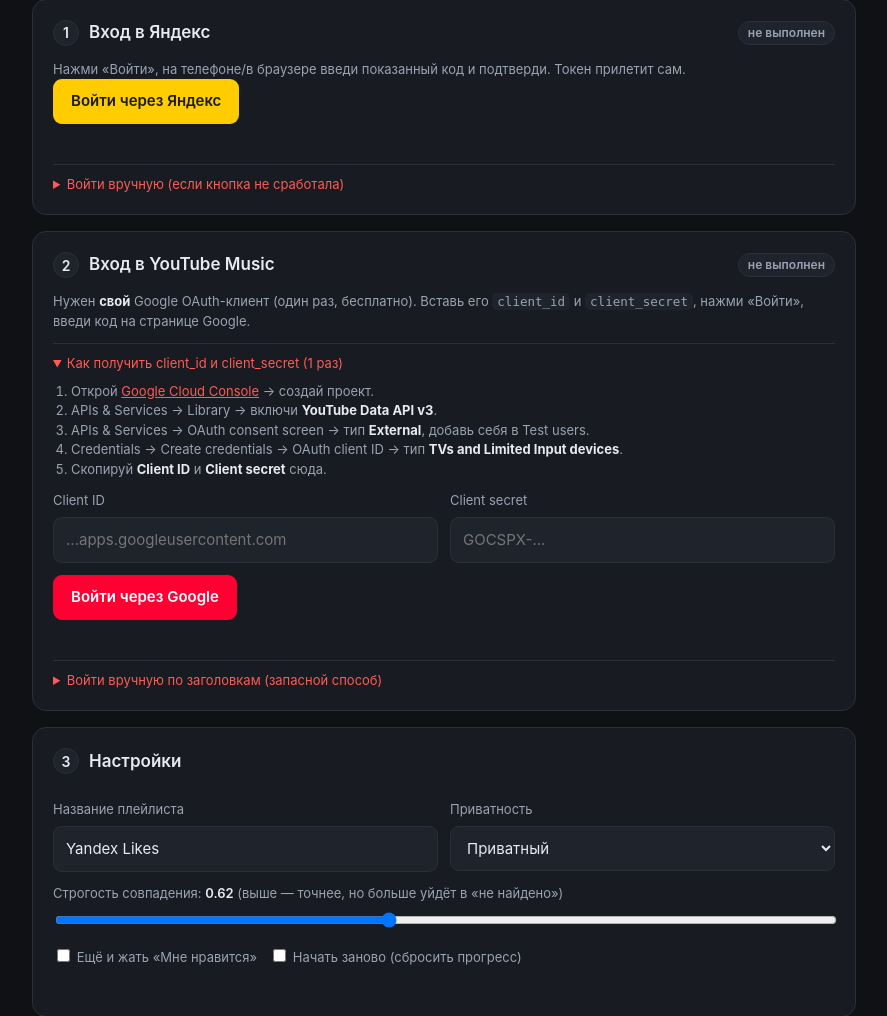
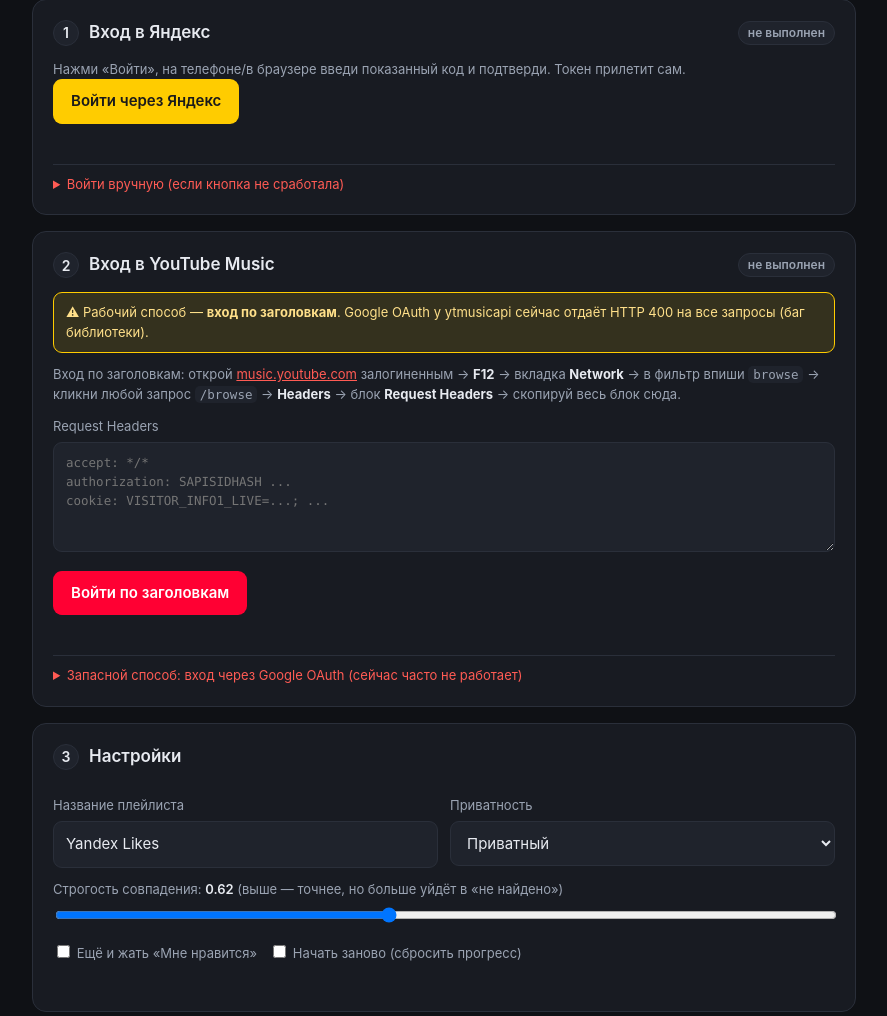
Before and after one commit to jezannn16/migrator_muz, a Flask app: page / in a window 1280 px wide. Shown: the part 116-1132 px from the top of the page, without its empty margins (196-1083 px from the left). Run offline with Flask 3, Linux system fonts and the light colour scheme; data that the repository does not hold is empty.

Commit message:
fix: make YouTube header auth primary; OAuth path returns HTTP 400
- ytmusicapi OAuth (TV/Limited Input client) returns HTTP 400 'invalid argument'
  on every youtubei request incl. search (upstream issue sigma67/ytmusicapi#676)
- _make_yt_client now prefers browser.json (header auth) over OAuth
- UI: header login is the primary YouTube method; OAuth demoted to collapsed
  fallback with a warning banner

Co-Authored-By: Claude Opus 4.8 <noreply@anthropic.com>

```diff
--- a/core.py
+++ b/core.py
@@ -263,13 +263,18 @@ def setup_yt_headers(headers_raw):
 
 
 def _make_yt_client():
-    """Строим YTMusic из доступной авторизации (OAuth приоритетнее заголовков)."""
+    """Строим YTMusic из доступной авторизации.
+
+    Заголовки (browser.json) приоритетнее OAuth: OAuth-клиент 'TV/Limited Input'
+    у ytmusicapi сейчас отдаёт HTTP 400 на все запросы (upstream issue #676),
+    поэтому браузерная авторизация — основной рабочий путь.
+    """
     from ytmusicapi import YTMusic
+    if os.path.exists(BROWSER_FILE):
+        return YTMusic(BROWSER_FILE)
     cid, csec = load_yt_client()
     if os.path.exists(YT_OAUTH_FILE) and cid and csec:
         return YTMusic(YT_OAUTH_FILE, oauth_credentials=_oauth_credentials(cid, csec))
-    if os.path.exists(BROWSER_FILE):
-        return YTMusic(BROWSER_FILE)
     raise RuntimeError("Нет авторизации YouTube Music.")
 
 
--- a/templates/index.html
+++ b/templates/index.html
@@ -110,34 +110,34 @@
   <div class="card">
     <div class="step"><span class="num" id="n2">2</span> Вход в YouTube Music
       <span class="badge" id="badge2">не выполнен</span></div>
-    <p class="hint">Нужен <b>свой</b> Google OAuth-клиент (один раз, бесплатно). Вставь его <code>client_id</code> и <code>client_secret</code>, нажми «Войти», введи код на странице Google.</p>
-    <details open>
-      <summary>Как получить client_id и client_secret (1 раз)</summary>
+    <div style="background:rgba(255,204,0,.12);border:1px solid var(--warn);border-radius:9px;padding:10px 12px;margin-bottom:12px;font-size:13px;color:#ffe08a">
+      ⚠ Рабочий способ — <b>вход по заголовкам</b>. Google OAuth у ytmusicapi сейчас отдаёт HTTP 400 на все запросы (баг библиотеки).
+    </div>
+    <p class="hint">Вход по заголовкам: открой <a href="https://music.youtube.com" target="_blank">music.youtube.com</a> залогиненным → <b>F12</b> → вкладка <b>Network</b> → в фильтр впиши <code>browse</code> → кликни любой запрос <code>/browse</code> → <b>Headers</b> → блок <b>Request Headers</b> → скопируй весь блок сюда.</p>
+    <label>Request Headers</label>
+    <textarea id="ytHeaders" placeholder="accept: */*&#10;authorization: SAPISIDHASH ...&#10;cookie: VISITOR_INFO1_LIVE=...; ..."></textarea>
+    <div style="margin-top:12px"><button class="yt" id="btnYtManual">Войти по заголовкам</button></div>
+    <div class="msg" id="msgYt"></div>
+    <details>
+      <summary>Запасной способ: вход через Google OAuth (сейчас часто не работает)</summary>
       <ol class="hint" style="margin-top:8px;padding-left:18px">
         <li>Открой <a href="https://console.cloud.google.com/" target="_blank">Google Cloud Console</a> → создай проект.</li>
         <li>APIs &amp; Services → Library → включи <b>YouTube Data API v3</b>.</li>
-        <li>APIs &amp; Services → OAuth consent screen → тип <b>External</b>, добавь себя в Test users.</li>
+        <li>OAuth consent screen / Audience → тип <b>External</b>, добавь себя в <b>Test users</b>.</li>
         <li>Credentials → Create credentials → OAuth client ID → тип <b>TVs and Limited Input devices</b>.</li>
         <li>Скопируй <b>Client ID</b> и <b>Client secret</b> сюда.</li>
       </ol>
-    </details>
       <div class="row">
         <div><label>Client ID</label><input type="text" id="ytCid" placeholder="...apps.googleusercontent.com"></div>
         <div><label>Client secret</label><input type="password" id="ytCsec" placeholder="GOCSPX-..." autocomplete="off"></div>
       </div>
-    <div style="margin-top:12px"><button class="yt" id="btnYt">Войти через Google</button></div>
+      <div style="margin-top:12px"><button class="ghost" id="btnYt">Войти через Google</button></div>
       <div class="codebox hidden" id="ytCode">
         <div class="lbl">Открой страницу и введи код:</div>
         <div class="code" id="ytUserCode">—</div>
         <a class="btnlink" id="ytUrl" href="#" target="_blank">Открыть google.com/device ↗</a>
         <div class="hint" style="margin-top:10px"><span class="spin"></span>Жду подтверждения…</div>
       </div>
-    <div class="msg" id="msgYt"></div>
-    <details>
-      <summary>Войти вручную по заголовкам (запасной способ)</summary>
-      <p class="hint"><a href="https://music.youtube.com" target="_blank">music.youtube.com</a> → F12 → Network → фильтр <code>browse</code> → любой запрос <code>/browse</code> → Request Headers → скопируй всё сюда.</p>
-      <textarea id="ytHeaders" placeholder="cookie: ...&#10;authorization: ..."></textarea>
-      <div style="margin-top:10px"><button class="ghost" id="btnYtManual">Сохранить заголовки</button></div>
     </details>
   </div>
 
```
Lines whose indentation alone changed are shown as unchanged.
